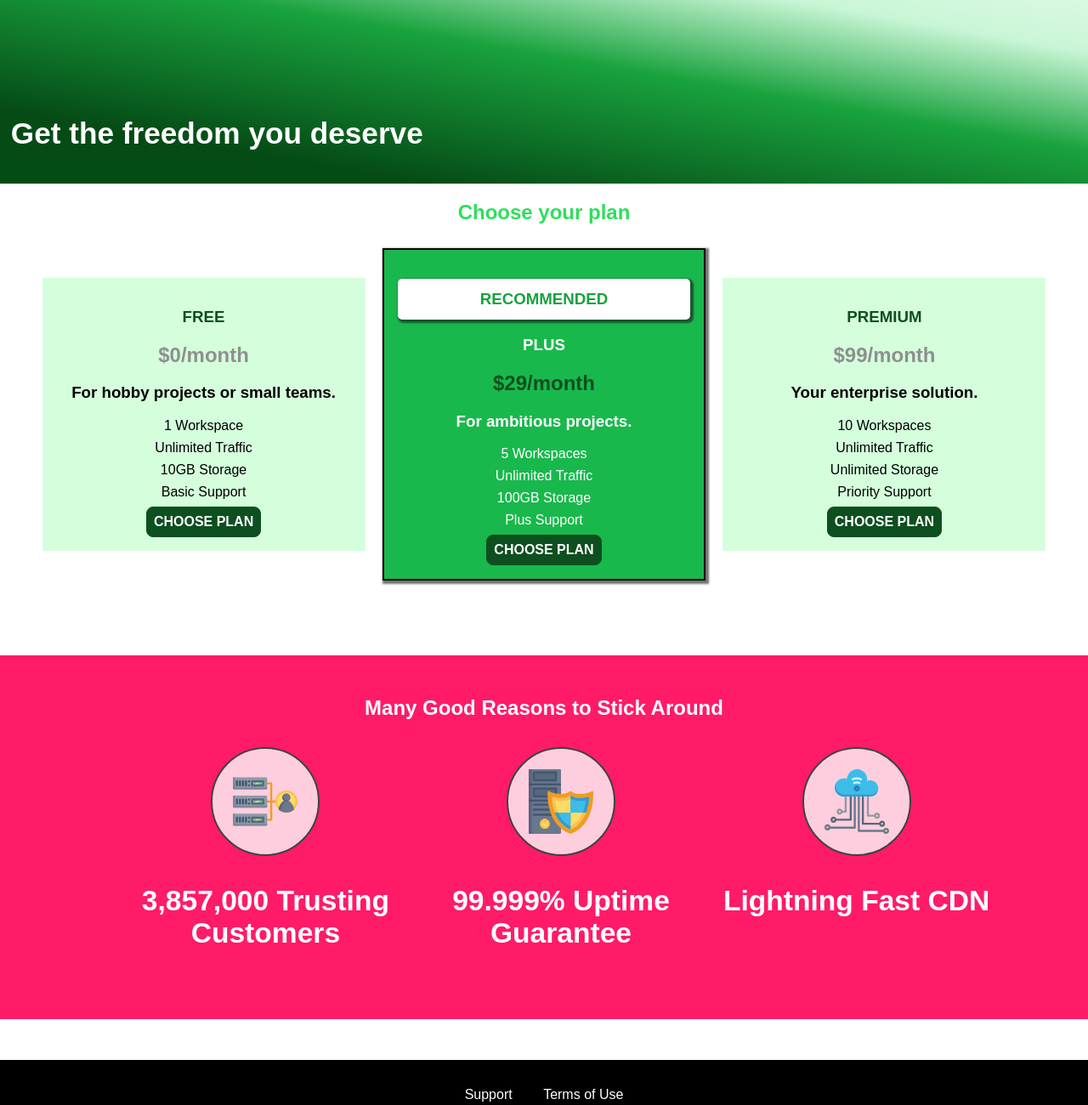
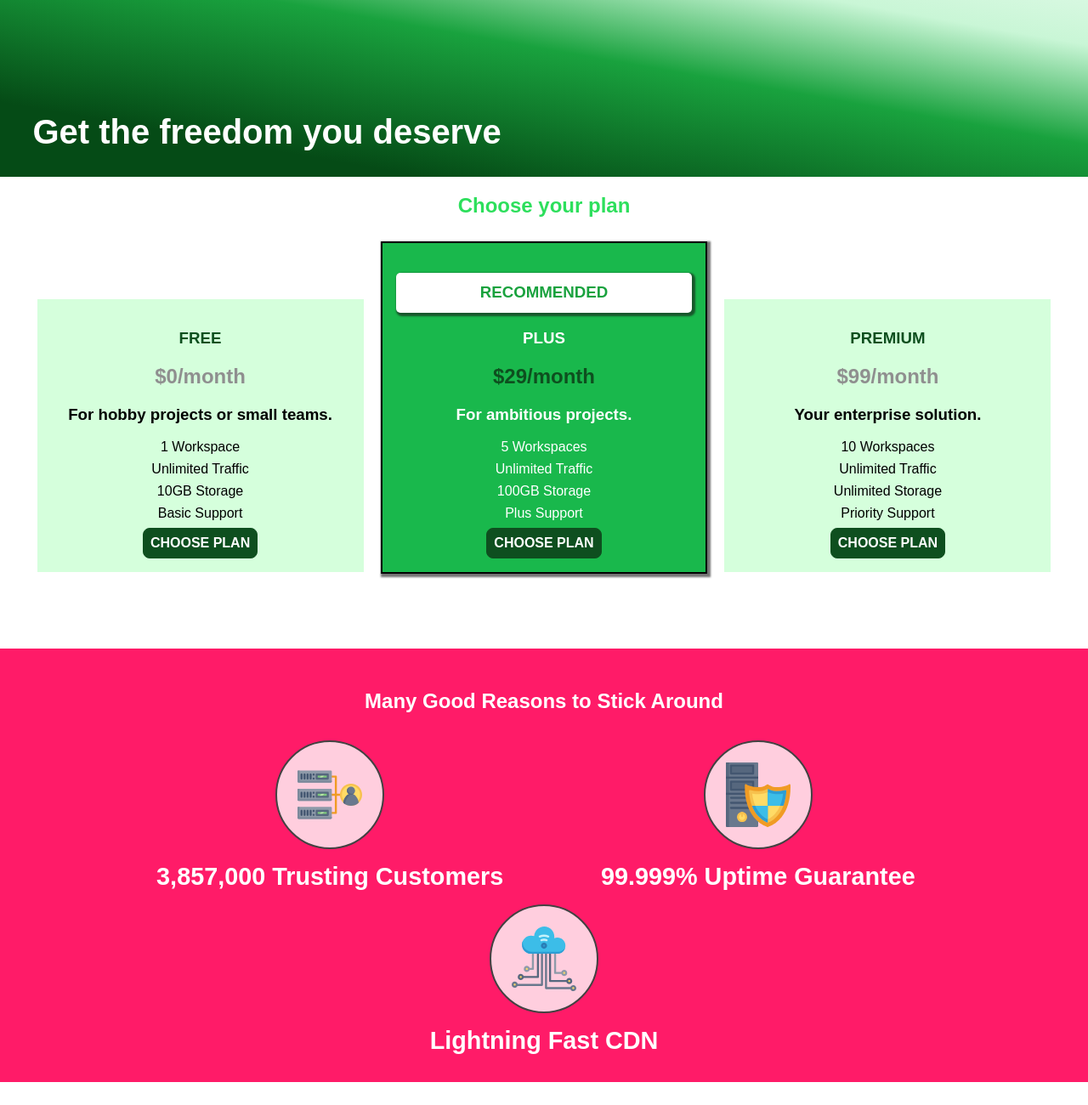
Before and after one commit to auronvila/uHost, a plain HTML site: page index.html in a window 1280 px wide. Shown: the part 220-1520 px from the top of the page at 85% size. Drawn offline with Linux system fonts and the light colour scheme.

Commit message:
making the site responsive

```diff
--- a/index.html
+++ b/index.html
@@ -4,7 +4,8 @@
 <head>
   <meta charset="UTF-8">
   <meta http-equiv="X-UA-Compatible" content="IE=edge">
-  <meta name="viewport" content="width=device-width, initial-scale=1.0">
+  <meta name="viewport"
+        content="width=device-width, initial-scale=1.0 user-scalable=yes">
   <title>CSS Images</title>
   <link rel="stylesheet" href="./shared.css">
   <link rel="stylesheet" href="./styles.css">
--- a/shared.css
+++ b/shared.css
@@ -5,6 +5,10 @@
 body {
     font-family: 'Monospaced', sans-serif;
     margin: 0;
+}
+
+main {
+    min-height: calc(100vh - 3.5rem - 8rem);
 }
 
 .main-footer {
@@ -54,7 +58,7 @@ body {
     color: #0e4f1f;
     font-weight: bold;
     text-decoration: none;
-    height: 40px;
+    height: 2.5rem;
     display: inline-block;
     vertical-align: middle;
 }
@@ -109,7 +113,7 @@ body {
     top: 0;
     left: 0;
     background: white;
-    width: 80%;
+    width: 70%;
     height: 100%;
 }
 
@@ -127,7 +131,7 @@ body {
 }
 
 .mobile-nav__item a {
-    font-size: 1.5rem;
+    font-size: 1.1rem;
 }
 
 .button:focus {
@@ -135,7 +139,7 @@ body {
 }
 
 .main-nav {
-    display: inline-block;
+    display: none;
     text-align: right;
     width: calc(100% - 122px);
     vertical-align: middle;
@@ -191,3 +195,16 @@ body {
 .open {
     display: block !important;
 }
+
+@media (min-width: 40rem) {
+    .toggle-button {
+        display: none;
+    }
+
+    .main-nav {
+        display: inline-block;
+        text-align: right;
+        width: calc(100% - 122px);
+        vertical-align: middle;
+    }
+}
--- a/styles.css
+++ b/styles.css
@@ -23,33 +23,28 @@
 }
 
 #product-overview h1 {
-    font-size: 2.2rem;
+    font-size: 1.2rem;
     color: white;
     position: absolute;
-    left: 1%;
-    top: 70%;
+    left: 5%;
+    top: 85%;
 }
 
-.plans {
-    margin: auto;
-}
 
 .plan {
     background: #d5ffdc;
-    display: inline-block;
+    display: block;
     text-align: center;
     padding: 1rem;
-    margin: .5rem;
-    width: 30%;
-    vertical-align: middle;
-    max-width: 380px;
+    margin: .5rem 0;
+    width: 100%;
 }
 
 .plan--highlighted {
     background: #19b84c;
     border: 2px solid black;
     color: white;
-    box-shadow: 2px 2px 2px 2px rgba(24, 24, 24, 0.6);
+    /*box-shadow: 2px 2px 2px 2px rgba(24, 24, 24, 0.6);*/
 }
 
 .plan__annotation {
@@ -62,6 +57,7 @@
 
 .plan-container {
     text-align: center;
+    width: 100%;
 }
 
 .plan__title {
@@ -102,14 +98,16 @@
 }
 
 .key-features--list {
+    margin: 0;
+    padding: 0;
     list-style: none;
     text-align: center;
-    margin: 2rem;
 }
 
 .key-features--list li {
-    display: inline-block;
-    width: 30%;
+    display: block;
+    text-align: center;
+    margin: auto;
     vertical-align: top;
 }
 
@@ -127,7 +125,7 @@
     text-align: center;
     color: white;
     font-weight: bold;
-    font-size: 2.1rem;
+    font-size: 2rem;
 }
 
 
@@ -193,3 +191,42 @@
     background: #ff5454;
     border-color: #ff5454;
 }
+
+
+@media (min-width: 40rem) {
+    .plans {
+        width: 100%;
+        text-align: center;
+    }
+
+    #product-overview h1 {
+        font-size: 2.5rem;
+        left: 3%;
+        top: 70%;
+    }
+
+    .plan {
+        display: inline-block;
+        max-width: 24rem;
+        min-width: 13rem;
+        margin: 0.5rem;
+    }
+
+    .plan--highlighted {
+        box-shadow: 2px 2px 2px 2px rgba(24, 24, 24, 0.6);
+    }
+
+    .key-features--list li {
+        display: inline-block;
+        text-align: center;
+        margin: auto;
+        width: 40%;
+        vertical-align: top;
+    }
+
+    .key-feature--description {
+        text-align: center;
+        font-size: 1.8rem;
+        margin: 1rem;
+    }
+}
```
Also changed, not shown: customers/customers.css (+27 -10 lines), customers/index.html (+2 -1 lines), packages/index.html (+2 -1 lines), packages/packages.css (+16 -4 lines).
